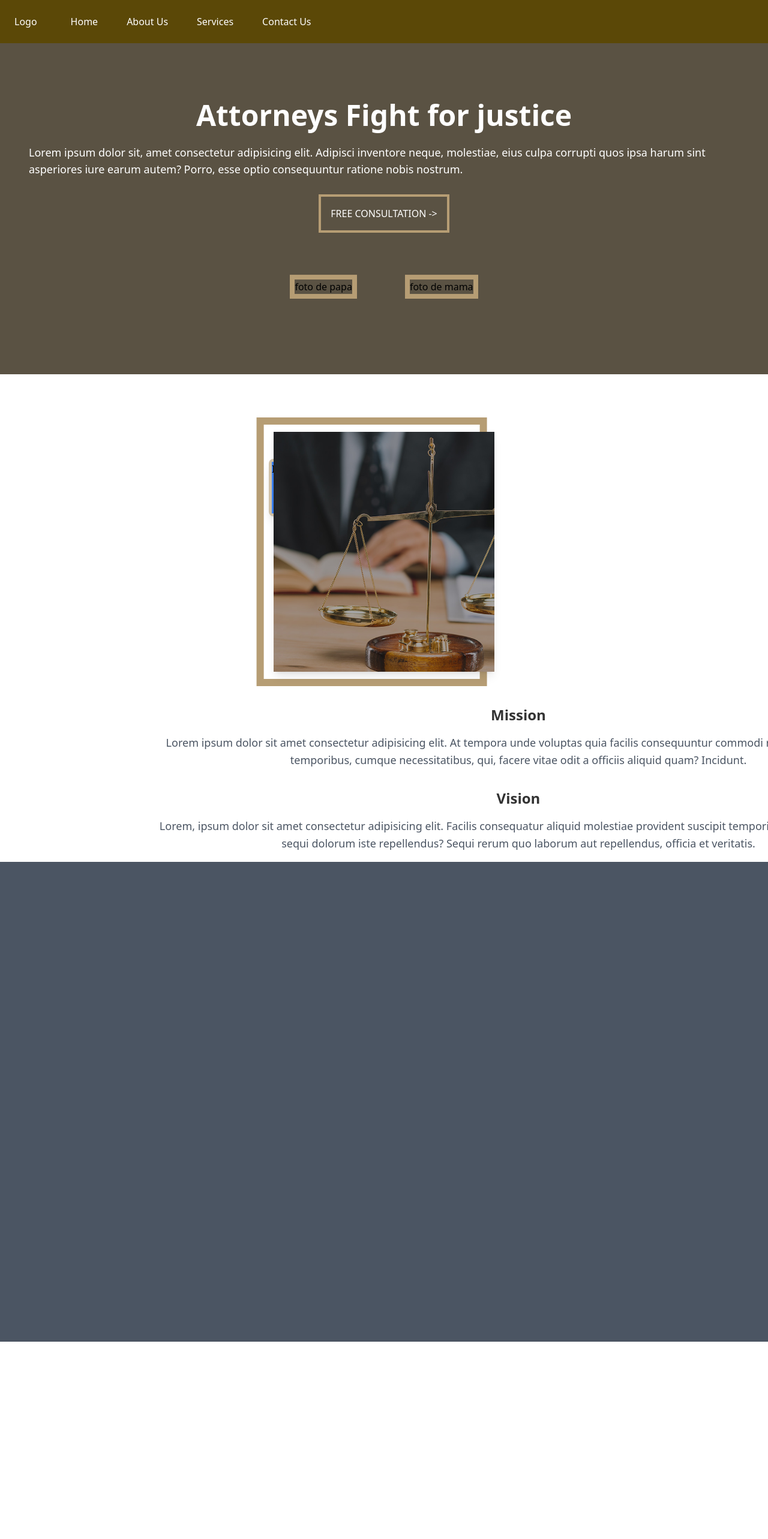
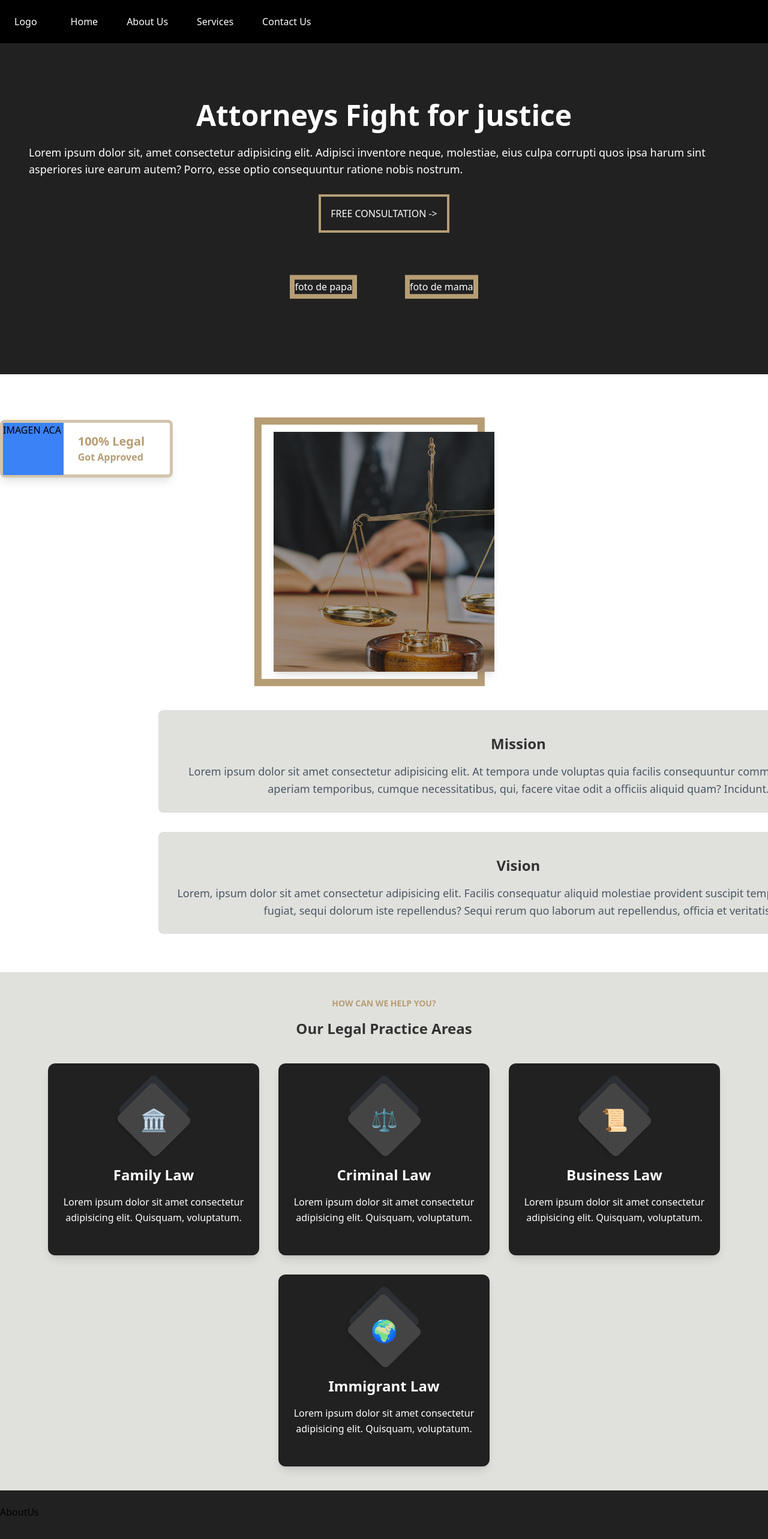
Before and after one commit to coleexz/BufeteColePaz, a React (Vite) app in the folder bufetecolepaz/: page / in a window 1280 px wide. Shown: the top 2566 px of the page at 60% size. Before the commit the page ends 2237 px from the top, so only its background shows below. Built offline with nearby package versions, Linux system fonts and the light colour scheme.

Commit message:
Added about us and contact us page, also changed color palette

```diff
--- a/bufetecolepaz/package.json
+++ b/bufetecolepaz/package.json
@@ -10,6 +10,8 @@
     "preview": "vite preview"
   },
   "dependencies": {
+    "@fortawesome/free-solid-svg-icons": "^6.7.2",
+    "@fortawesome/react-fontawesome": "^0.2.2",
     "react": "^18.3.1",
     "react-dom": "^18.3.1"
   },
--- a/bufetecolepaz/src/App.jsx
+++ b/bufetecolepaz/src/App.jsx
@@ -1,32 +1,91 @@
-import { useState } from 'react'
-import './App.css'
+import { useState } from 'react';
+import './App.css';
 
-//importing components
-import Home from './components/Home/Home.jsx'
-import AboutUs from './components/AboutUs/AboutUs.jsx'
+// Importing components
+import Home from './components/Home/Home.jsx';
+import AboutUs from './components/AboutUs/AboutUs.jsx';
+import Areas from './components/Areas/Areas.jsx';
+import ContactUs from './components/ContactUs/ContactUs.jsx';
 
 function App() {
+  const headerButtons = ['Home', 'About Us', 'Services', 'Contact Us'];
+  const [menuOpen, setMenuOpen] = useState(false); // State for the hamburger menu
 
-    const headerButtons = ["Home", "About Us", "Services", "Contact Us"]
+  const toggleMenu = () => {
+    setMenuOpen(!menuOpen);
+  };
 
   return (
-      <div className = "w-screen h-screen">
-            <header className = " fixed top-0 flex items-center bg-[#5b4807] p-6 text-white w-screen z-50">
-                    <div className = "pr-10" >
+    <div className="w-screen h-screen">
+      {/* Header */}
+      <header className="fixed top-0 flex items-center bg-[#000000] p-6 text-white w-screen z-50">
+        {/* Logo */}
+        <div className="pr-10">
           Logo
         </div>
-                    <div className = "flex justify-center gap-4">
+
+        {/* Hamburger Menu for Mobile */}
+        <div className="md:hidden absolute right-6">
+          <button
+            onClick={toggleMenu}
+            className="focus:outline-none text-white hover:text-[#B69D74]"
+          >
+            <svg
+              xmlns="http://www.w3.org/2000/svg"
+              fill="none"
+              viewBox="0 0 24 24"
+              strokeWidth="2"
+              stroke="currentColor"
+              className="w-8 h-8"
+            >
+              <path
+                strokeLinecap="round"
+                strokeLinejoin="round"
+                d="M4 6h16M4 12h16M4 18h16"
+              />
+            </svg>
+          </button>
+        </div>
+
+        {/* Desktop Navigation */}
+        <div className="hidden md:flex justify-center gap-4">
           {headerButtons.map((button) => (
-                            <button className = "rounded-full text-white hover:text-[#B69D74] px-4 break-words" key={button}>{button}</button>
+            <button
+              className="rounded-full text-white hover:text-[#B69D74] px-4 break-words"
+              key={button}
+            >
+              {button}
+            </button>
           ))}
         </div>
       </header>
-            <div className = "">
-                    <Home />
-                    {/* <AboutUs /> */}
+
+      {/* Mobile Menu */}
+      {menuOpen && (
+        <div className="fixed top-16 left-0 w-full bg-[#000000] p-6 z-40 md:hidden">
+          <div className="flex flex-col gap-4">
+            {headerButtons.map((button) => (
+              <button
+                className="text-white hover:text-[#B69D74] text-lg"
+                key={button}
+                onClick={() => setMenuOpen(false)} // Close the menu on button click
+              >
+                {button}
+              </button>
+            ))}
           </div>
         </div>
-  )
+      )}
+
+      {/* Main Content */}
+      <div>
+        <Home />
+        <Areas />
+        <AboutUs />
+        <ContactUs />
+      </div>
+    </div>
+  );
 }
 
-export default App
+export default App;
--- a/bufetecolepaz/src/components/AboutUs/AboutUs.jsx
+++ b/bufetecolepaz/src/components/AboutUs/AboutUs.jsx
@@ -2,7 +2,7 @@ import React from 'react'
 
 const AboutUs = () => {
   return (
-    <div className = "bg-[#d6ae7e] min-h-screen">
+    <div className = "bg-[#212121] pt-6 min-h-screen">
         AboutUs
     </div>
   )
--- /dev/null
+++ b/bufetecolepaz/src/components/Areas/Areas.jsx
@@ -0,0 +1,63 @@
+import React from 'react';
+
+const Areas = () => {
+  const areas = [
+    {
+      name: "Family Law",
+      description: "Lorem ipsum dolor sit amet consectetur adipisicing elit. Quisquam, voluptatum.",
+      icon: "🏛️", // You can replace this with an actual image or icon component
+    },
+    {
+      name: "Criminal Law",
+      description: "Lorem ipsum dolor sit amet consectetur adipisicing elit. Quisquam, voluptatum.",
+      icon: "⚖️",
+    },
+    {
+      name: "Business Law",
+      description: "Lorem ipsum dolor sit amet consectetur adipisicing elit. Quisquam, voluptatum.",
+      icon: "📜",
+    },
+    {
+      name: "Immigrant Law",
+      description: "Lorem ipsum dolor sit amet consectetur adipisicing elit. Quisquam, voluptatum.",
+      icon: "🌍",
+    },
+  ];
+
+return (
+    <div className="w-screen h-fit bg-[#e0e1dd] pt-12 overflow-hidden py-10">
+        <div className="flex flex-col h-10 w-screen items-center justify-center">
+            <h1 className="text-sm py-4 font-bold text-[#B69D74]">HOW CAN WE HELP YOU?</h1>
+            <h1 className="text-2xl font-semibold text-[#333]">Our Legal Practice Areas</h1>
+        </div>
+
+        {/* Areas Section */}
+            <div className="flex flex-wrap justify-center gap-8 pt-16">
+                {areas.map((area, index) => (
+                    <div
+                        key={index}
+                        className="w-[22rem] h-[20rem] pt-8 bg-[#212121] rounded-xl flex flex-col items-center justify-center shadow-lg"
+                    >
+                        <div className="relative flex items-center justify-center">
+                            {/* Outer Diamond (background effect) */}
+                            <div className="absolute p-[2.7rem] bg-gray-600 rotate-45 rounded-lg shadow-lg opacity-30 " style={{ top: '-15px' }}></div>
+                            {/* Inner Diamond */}
+                            <div className="bg-[#444] rotate-45 rounded-lg p-6 shadow-md flex items-center justify-center relative z-10">
+                                <span className="text-4xl text-[#B69D74] -rotate-45">{area.icon}</span>
+                            </div>
+                        </div>
+
+                        <h1 className="text-white text-2xl font-semibold mb-4 mt-8">{area.name}</h1>
+                        <p className="text-white text-center px-6 text-md mb-8 leading-relaxed">
+                            {area.description}
+                        </p>
+
+                    </div>
+                ))}
+            </div>
+
+    </div>
+);
+};
+
+export default Areas;
--- /dev/null
+++ b/bufetecolepaz/src/components/ContactUs/ContactUs.jsx
@@ -0,0 +1,63 @@
+import React from 'react'
+
+import { FontAwesomeIcon } from '@fortawesome/react-fontawesome';
+import { faMapMarkerAlt, faEnvelope, faPhoneAlt } from '@fortawesome/free-solid-svg-icons';
+
+
+const ContactUs = () => {
+    return (
+        <div className="w-screen h-[35rem] bg-white relative">
+            <div className="flex justify-center items-center bg-[#212121] opacity-70 w-11/12 h-3/5 absolute left-4 top-[4rem]"></div>
+
+            <div className="absolute bottom-0 w-full h-5/6 bg-[#212121] flex justify-center items-center">
+                <div className="max-w-4xl w-full px-8 text-white">
+                    <div className="space-y-12">
+                    {/* Location Section */}
+                    <div className="flex items-start space-x-6">
+                        <div className="bg-[#444] p-8 rounded-full shadow-lg">
+                              <FontAwesomeIcon icon={faMapMarkerAlt} className="text-md" />
+                        </div>
+                        <div className = "flex flex-col">
+                            <h2 className="text-2xl font-bold">Location</h2>
+                            <div>
+                            <p className="text-lg mt-2">Plaza Terravista</p>
+                            <a href="#" className="text-lg underline mt-2 inline-block">
+                                View on Google Map
+                            </a>
+                        </div>
+                        </div>
+                    </div>
+
+                    {/* Email Section */}
+                    <div className="flex items-start space-x-6">
+                        <div className="bg-[#444] p-8 rounded-full shadow-lg">
+                        <FontAwesomeIcon icon={faEnvelope} className="text-md" />
+                        </div>
+                        <div>
+                        <h2 className="text-2xl font-bold">E-mail</h2>
+                        <p className="text-lg mt-2">jcolemedina@yahoo.com</p>
+                        </div>
+                    </div>
+
+                    {/* Phone Section */}
+                    <div className="flex items-start space-x-6">
+                        <div className="bg-[#444] p-8 rounded-full shadow-lg">
+                        <FontAwesomeIcon icon = {faPhoneAlt} className="text-md" />
+                        </div>
+                        <div>
+
+                        <h2 className="text-2xl font-bold">Phone</h2>
+                        <p className="text-lg mt-2">+504 9639-9980</p>
+
+                        </div>
+                    </div>
+                    </div>
+                </div>
+            </div>
+
+
+        </div>
+    )
+}
+
+export default ContactUs
--- a/bufetecolepaz/src/components/Home/Home.jsx
+++ b/bufetecolepaz/src/components/Home/Home.jsx
@@ -3,7 +3,7 @@ import image from '../../assets/image.png'
 
 const Home = () => {
     return (
-        <div className="bg-[#5A5243] h-5/6 pt-[9.5rem] relative overflow-hidden" >
+        <div className="bg-[#212121] h-5/6 pt-[9.5rem] relative overflow-hidden" >
             <div className="grid grid-rows-2 w-screen">
                 <div className="flex flex-col justify-center items-center px-10">
                     <h1 className="text-5xl text-white font-bold p-4">
@@ -17,14 +17,14 @@ const Home = () => {
                     </p>
 
                     <div className="pt-5">
-                        <button className="bg-[#5A5243] border-4 p-4 border-[#B69D74] text-white hover:bg-[#B69D74] hover:transition-all hover:duration-500">
+                        <button className="bg-[#212121] border-4 p-4 border-[#B69D74] text-white hover:bg-[#B69D74] hover:transition-all hover:duration-500">
                             FREE CONSULTATION -&gt;
                         </button>
                     </div>
                 </div>
 
                 <div className="flex flex-col items-center pt-20">
-                    <div className="flex flex-row gap-20 items-center z-0">
+                    <div className="flex flex-row gap-20 items-center z-0 text-white">
                         <button className="border-8 border-[#B69D74] animate-[bounce_3s_infinite]">
                             foto de papa
                         </button>
@@ -36,7 +36,7 @@ const Home = () => {
             </div>
 
             {/* White section spanning both backgrounds */}
-            <div className="absolute left-1/2 transform -translate-x-[12rem] top-[34.2%]">
+            <div className="absolute left-[12rem] transform -translate-x-[12rem] top-[43.2%]">
                 <div className="flex flex-row border-[0.35rem] border-[#B69D74] border-opacity-60 bg-white shadow-lg rounded-lg w-72 h-24">
                     <div className="bg-blue-500 h-[5.4rem] w-full basis-3/5">
                         IMAGEN ACA
@@ -70,8 +70,9 @@ const Home = () => {
                 </div>
 
                 {/* Full-screen text container */}
-                <div className="max-w-[52rem] pb-4">
-                    <div className="w-screen h-max flex flex-col justify-center items-center mt-10 px-10 text-center">
+                <div className="max-w-[52rem] pb-16">
+                    <div className="w-screen h-max flex flex-col justify-center items-center mt-10 pt-6 px-10 text-center gap-8">
+                        <div className = "p-6 bg-[#e0e1dd] rounded-lg">
                             <h1 className="text-2xl font-bold text-[#333] pt-4">Mission</h1>
                             <p className="text-lg text-gray-600 mt-4 leading-relaxed">
                                 Lorem ipsum dolor sit amet consectetur adipisicing elit. At tempora unde
@@ -79,8 +80,10 @@ const Home = () => {
                                 temporibus, cumque necessitatibus, qui, facere vitae odit a officiis
                                 aliquid quam? Incidunt.
                             </p>
+                        </div>
 
-                        <h1 className="text-2xl font-bold text-[#333] pt-8">Vision</h1>
+                        <div className = "p-6 bg-[#e0e1dd] rounded-lg">
+                            <h1 className="text-2xl font-bold text-[#333] pt-4">Vision</h1>
                             <p className="text-lg text-gray-600 mt-4 leading-relaxed">
                                 Lorem, ipsum dolor sit amet consectetur adipisicing elit. Facilis
                                 consequatur aliquid molestiae provident suscipit temporibus inventore,
@@ -88,14 +91,10 @@ const Home = () => {
                                 repellendus, officia et veritatis.
                             </p>
                         </div>
+
                     </div>
                 </div>
-
-
-            <div className = "h-screen w-screen bg-gray-600">
-
             </div>
-
 
 
         </div>
```
Also changed, not shown: 1 other file (tests, documents, lock files or other folders). Lines whose indentation alone changed are shown as unchanged.
